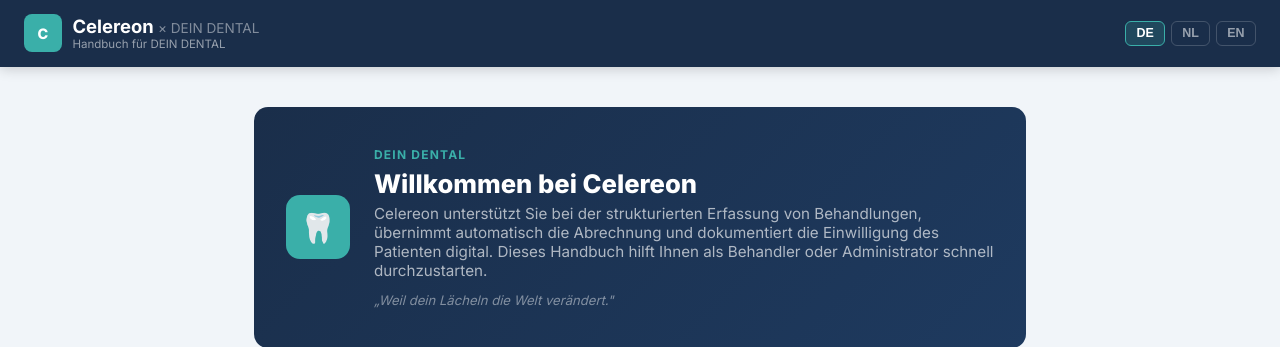
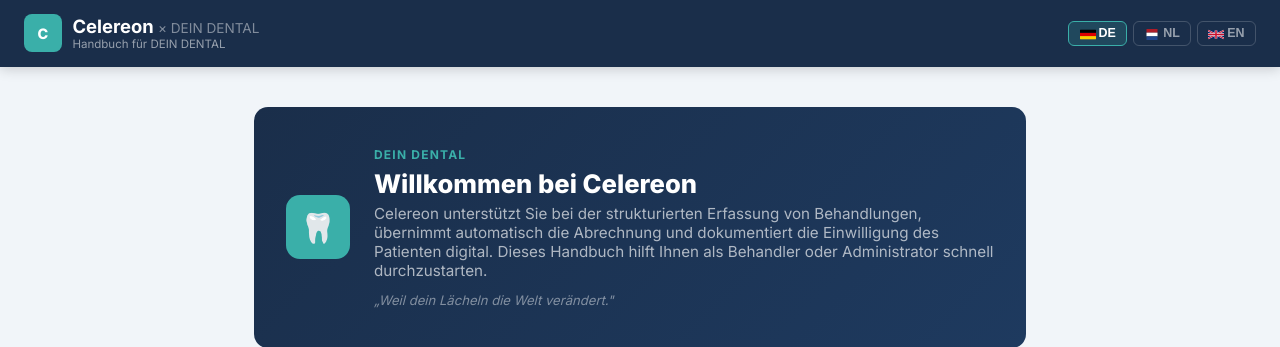
Before and after one commit to DoetsYoC/Easydent, a PHP site: page /handleiding.php in a window 1280 px wide. Shown: the top 347 px of the page. Run offline with PHP 8.4, Linux system fonts and the light colour scheme.

Commit message:
ISSUE-57: SVG vlaggen toegevoegd aan taalknopjes handleiding header
Co-Authored-By: Claude Sonnet 4.6 <noreply@anthropic.com>

```diff
--- a/handleiding.php
+++ b/handleiding.php
@@ -264,9 +264,9 @@ footer {
     </div>
   </a>
   <div class="lang-switcher">
-    <button class="lang-btn active" onclick="setLang('de')">DE</button>
-    <button class="lang-btn"        onclick="setLang('nl')">NL</button>
-    <button class="lang-btn"        onclick="setLang('en')">EN</button>
+    <button class="lang-btn active" onclick="setLang('de')"><svg width="16" height="11" viewBox="0 0 5 3" xmlns="http://www.w3.org/2000/svg" style="vertical-align:middle;border-radius:1px;margin-right:3px"><rect width="5" height="1"/><rect y="1" width="5" height="1" fill="#D00"/><rect y="2" width="5" height="1" fill="#FFCE00"/></svg>DE</button>
+    <button class="lang-btn"        onclick="setLang('nl')"><svg width="16" height="11" viewBox="0 0 3 3" xmlns="http://www.w3.org/2000/svg" style="vertical-align:middle;border-radius:1px;margin-right:3px"><rect width="3" height="1" fill="#AE1C28"/><rect y="1" width="3" height="1" fill="#fff"/><rect y="2" width="3" height="1" fill="#21468B"/></svg>NL</button>
+    <button class="lang-btn"        onclick="setLang('en')"><svg width="16" height="11" viewBox="0 0 60 30" xmlns="http://www.w3.org/2000/svg" style="vertical-align:middle;border-radius:1px;margin-right:3px"><rect width="60" height="30" fill="#012169"/><path d="M0,0 L60,30 M60,0 L0,30" stroke="#fff" stroke-width="6"/><path d="M0,0 L60,30 M60,0 L0,30" stroke="#C8102E" stroke-width="4"/><path d="M30,0 V30 M0,15 H60" stroke="#fff" stroke-width="10"/><path d="M30,0 V30 M0,15 H60" stroke="#C8102E" stroke-width="6"/></svg>EN</button>
   </div>
 </header>
 
```
